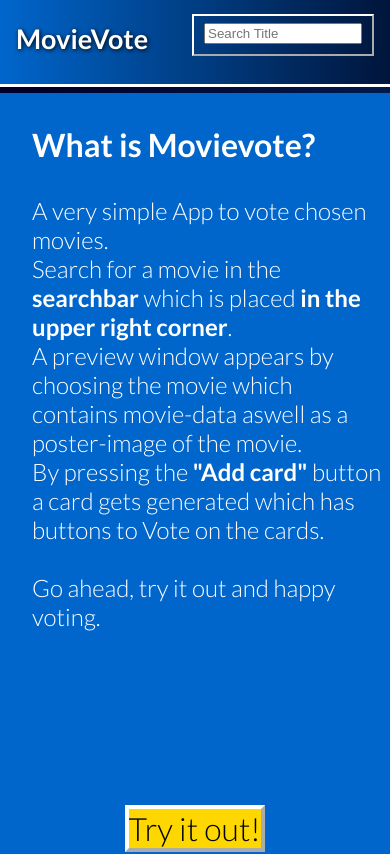
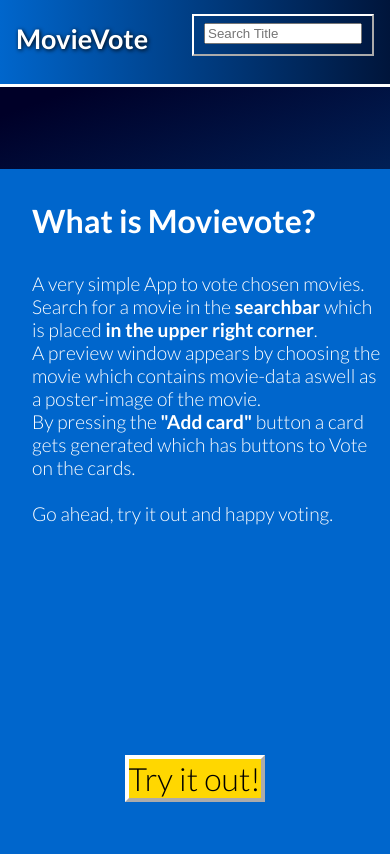
Before and after one commit to Mirza-bot/MovieRank, a Vue app: page / in a window 390 px wide. Shown: the top 854 px of the page. Built offline with nearby package versions, Linux system fonts and the light colour scheme.

Commit message:
last update before hosting

```diff
--- a/index.html
+++ b/index.html
@@ -22,11 +22,11 @@
 </html>
 
 <style>
-  html,
-  body {
-    min-height: 100%;
-    min-width: 100%;
+  html,body {
+    min-height: 100vh;
+    min-width: 100vw;
     font-family: "Lato", sans-serif;
+    margin: 0;
   }
 
   body {
--- a/src/App.vue
+++ b/src/App.vue
@@ -147,9 +147,9 @@ export default {
   background: rgb(0, 102, 204);
   color: white;
   width: 70vw;
-  height: 40vh;
+  height: 50vh;
   position: absolute;
-  margin-top: -4vh;
+  margin-top: -15vh;
   margin-left: 12vw;
   z-index: 1;
   font-size: 2rem;
@@ -205,8 +205,8 @@ export default {
 @media only screen and (max-width: 770px) {
   .instructions__get_started {
     width: 90vw;
-    height: 90vh;
-    margin-top: -4vh;
+    height: 75vh;
+    margin-top: 5vh;
     margin-left: 0rem;
     font-size: 2rem;
     padding: 2rem;
@@ -218,7 +218,7 @@ export default {
 
   .instructions__text {
     margin-top: 2rem;
-    font-size: 1.5rem;
+    font-size: 1.2rem;
   }
 
   .instructions__button {
```
